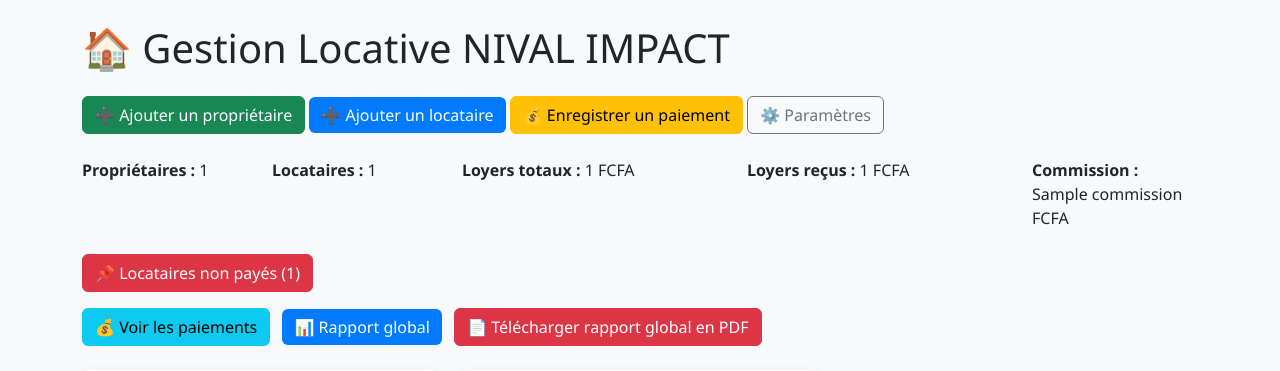
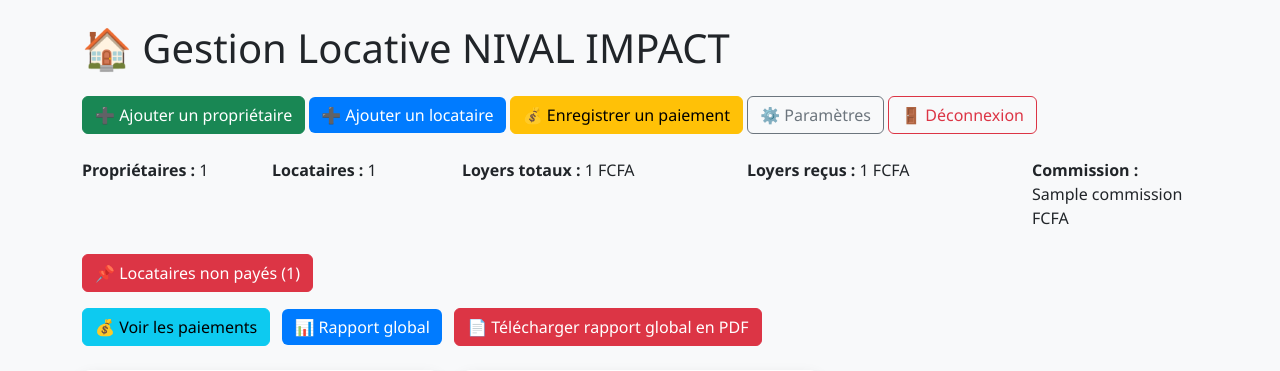
Before and after one commit to jhounsoulin-bot/locative_app, a Django app: template core/templates/core/accueil.html in a window 1280 px wide. Shown: the top 371 px of the page. Run offline with Django 5.2, Linux system fonts and the light colour scheme; data comes from the database, SQL or seed files in the repository; tables that the repository leaves empty hold one stand-in row (values such as "Sample post"); the template is opened without the code that fills it: values that come from a table or form of the project are taken from there, most other values are stand-ins (such as "Sample title", 1, 10 or a date in 2020).

Commit message:
feat: bouton deconnexion et parametres sur accueil

```diff
--- a/core/templates/core/accueil.html
+++ b/core/templates/core/accueil.html
@@ -19,6 +19,14 @@
     <button class="btn btn-primary" data-bs-toggle="modal" data-bs-target="#modalLocataire">➕ Ajouter un locataire</button>
     <button class="btn btn-warning" data-bs-toggle="modal" data-bs-target="#modalPaiement">💰 Enregistrer un paiement</button>
     <a href="{% url 'parametres' %}" class="btn btn-outline-secondary">⚙️ Paramètres</a>
+
+    <form method="post" action="{% url 'logout' %}" style="display:inline">
+      {% csrf_token %}
+    <button type="submit" class="btn btn-outline-danger">🚪 Déconnexion</button>
+    </form>
+
+
+
   </div>
 
 
```
